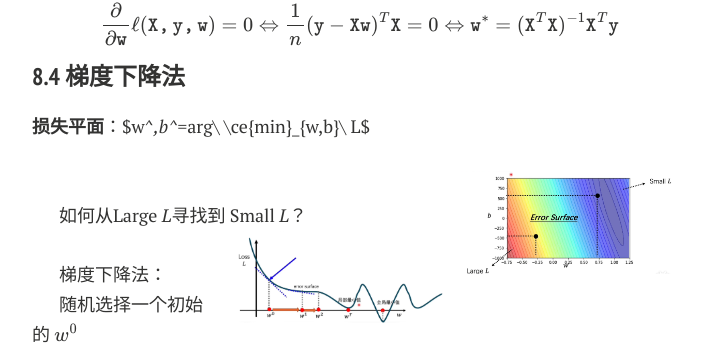
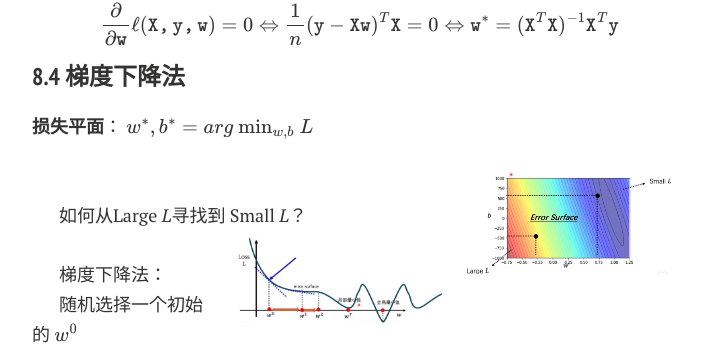
Before and after one commit to Qilu-Yuan/Qilu-Yuan.github.io, a Jekyll site: the page built from blogs/ML/LinearRegression.md, in a window 1280 px wide and 900 px high, scrolled down 3015 px. Shown: the part 148-492 px from the top of the window, without its empty margins (288-990 px from the left). Built offline with Jekyll 4.4.1, drawn with Linux system fonts in a browser that asks for light colours; nearby versions of some CDN libraries; formulas are drawn with MathJax 3; comment, search, counter and statistics services are not loaded; a style sheet for code colours, icons or effects is not loaded.

```diff
--- a/blogs/ML/LinearRegression.md
+++ b/blogs/ML/LinearRegression.md
@@ -159,7 +159,10 @@ $$
 
 #### 8.4 梯度下降法
 
-**损失平面**：$w^*,b^*=arg\ \ce{min}_{w,b}\ L$
+**损失平面**：
+$$
+w^*,b^*=arg\ \ce{min}_{w,b}\ L
+$$
 
 <br><img src="https://qilu-yuan.github.io/Figure/LinearRegression/2.png" class="floatpic"> <br>
 
```
